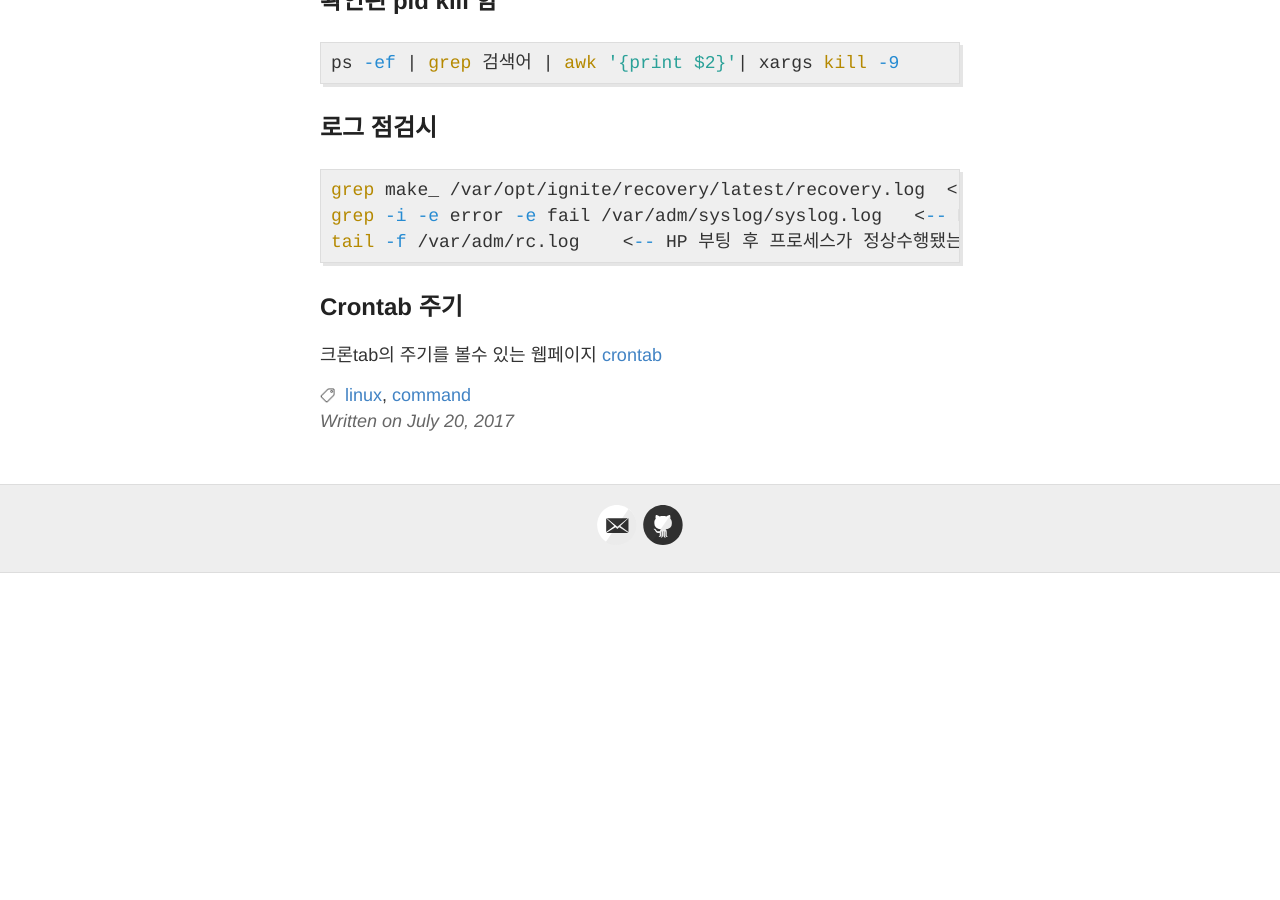
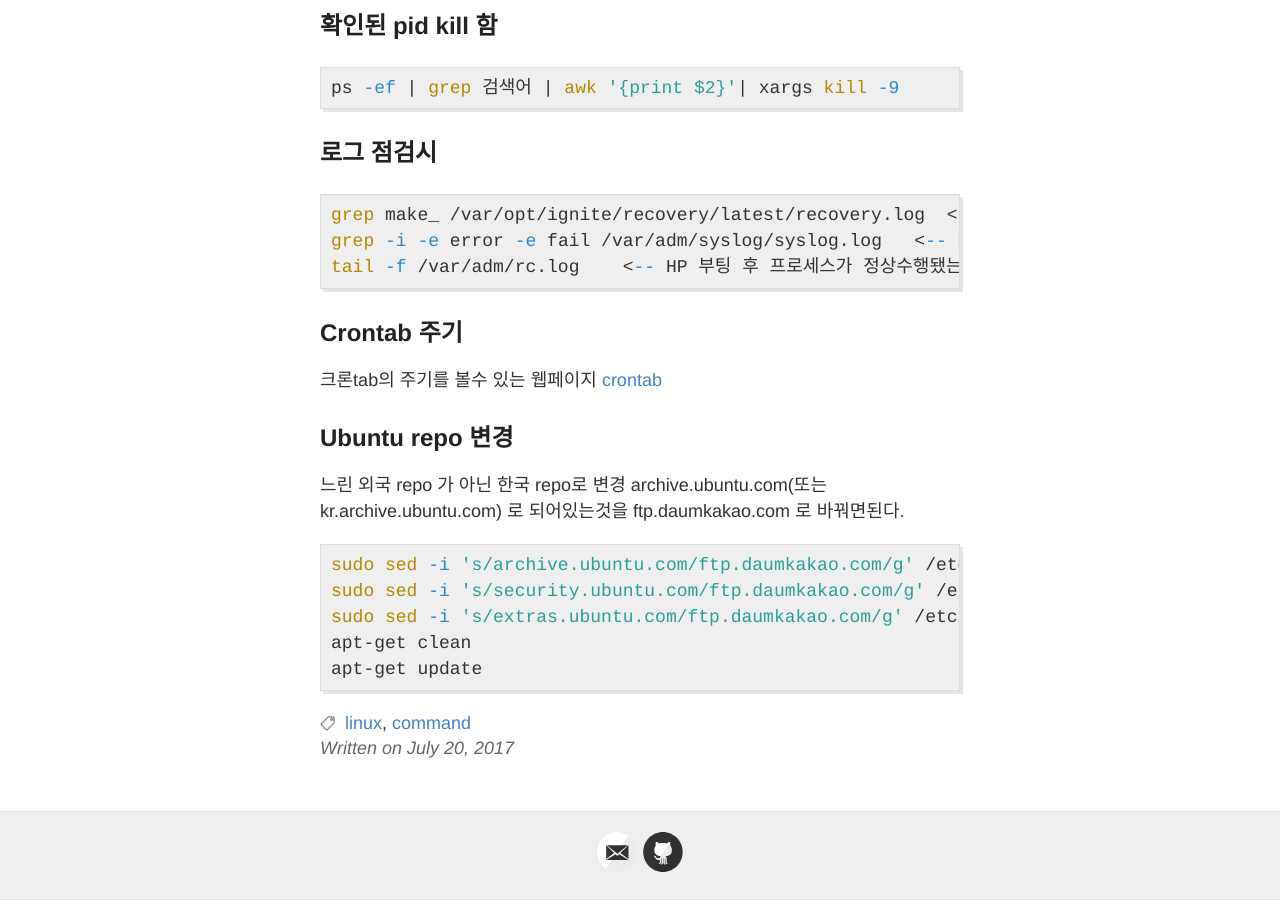
Before and after one commit to xmlangel/xmlangel.github.io, a Jekyll site: the page built from _posts/2017-07-20-linux-command.md, in a window 1280 px wide and 900 px high, scrolled down 1771 px. Built offline with Jekyll 4.4.1, drawn with Linux system fonts in a browser that asks for light colours; nearby versions of some CDN libraries; comment, search, counter and statistics services are not loaded; before the commit the page ends 2344 px from its top, so only the background shows below that.

Commit message:
ubuntu 한국미러변경

```diff
--- a/_posts/2017-07-20-linux-command.md
+++ b/_posts/2017-07-20-linux-command.md
@@ -73,3 +73,15 @@ tail -f /var/adm/rc.log    <-- HP 부팅 후 프로세스가 정상수행됐는
 
 ## Crontab 주기
 크론tab의 주기를 볼수 있는 웹페이지 [crontab](https://crontab.guru/)
+
+## Ubuntu repo 변경
+느린 외국 repo 가 아닌 한국 repo로 변경
+archive.ubuntu.com(또는 kr.archive.ubuntu.com) 로 되어있는것을 ftp.daumkakao.com 로 바꿔면된다.
+
+{% highlight bash %}
+sudo sed -i 's/archive.ubuntu.com/ftp.daumkakao.com/g' /etc/apt/sources.list
+sudo sed -i 's/security.ubuntu.com/ftp.daumkakao.com/g' /etc/apt/sources.list
+sudo sed -i 's/extras.ubuntu.com/ftp.daumkakao.com/g' /etc/apt/sources.list
+apt-get clean
+apt-get update
+{% endhighlight %}
```
